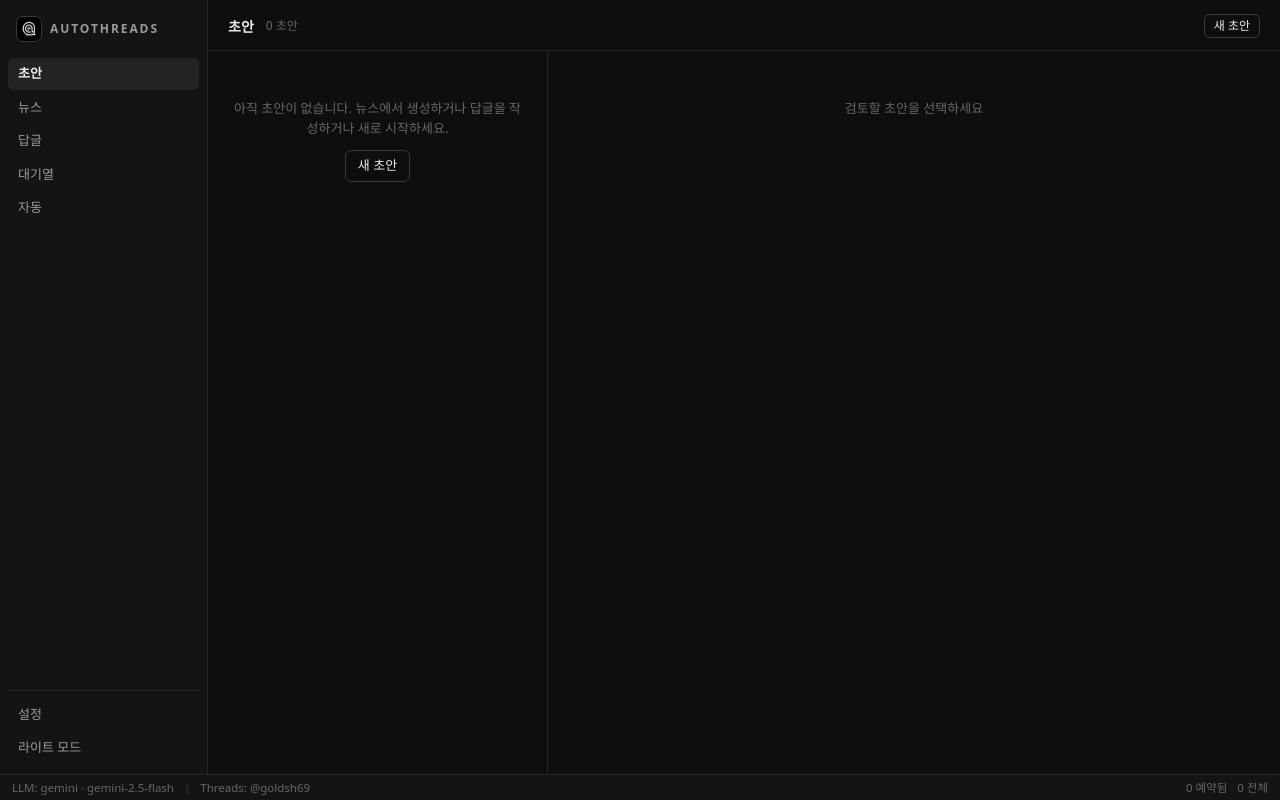
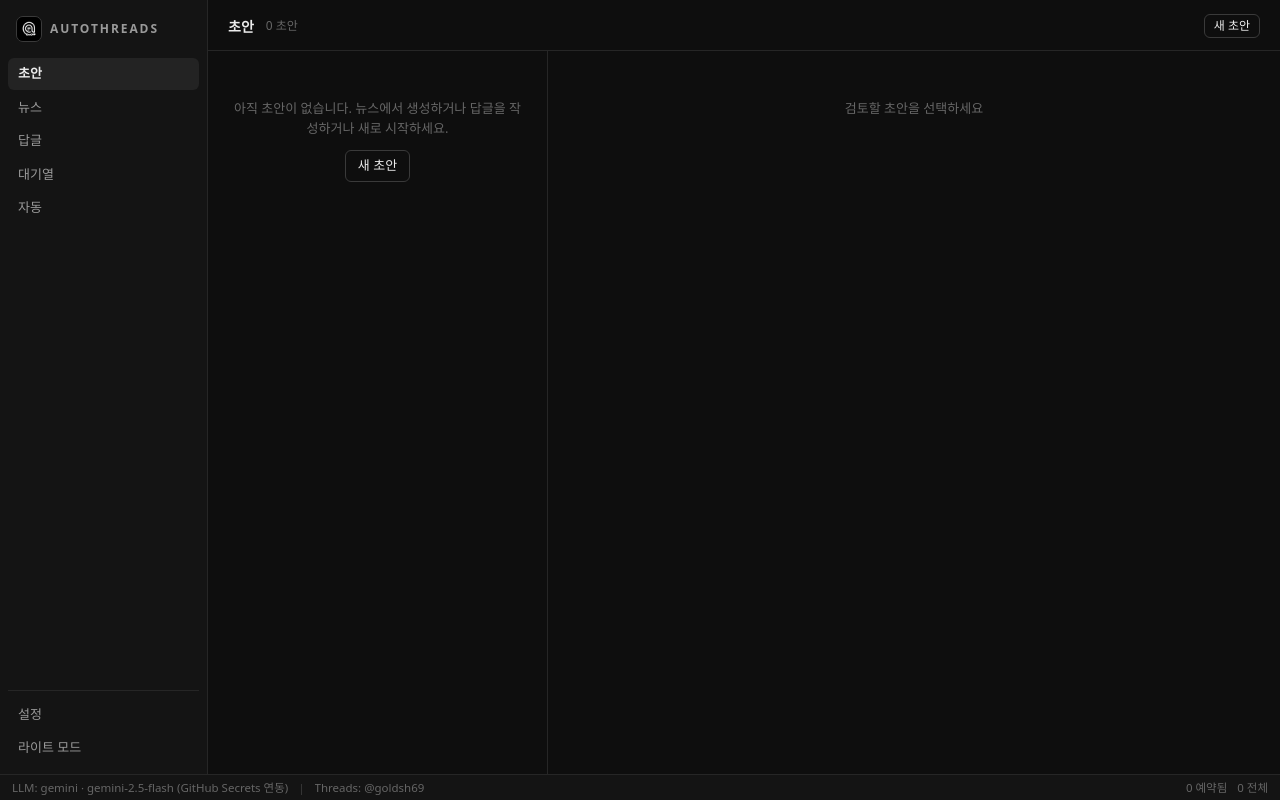
Before and after one commit to GoldSH69/ATD, a React (Vite) app: page / in a window 1280 px wide. Built offline with nearby package versions, Linux system fonts and the light colour scheme.

Commit message:
fix: update StatusBar to indicate GitHub Secrets connection in web mode

```diff
--- a/src/components/StatusBar.tsx
+++ b/src/components/StatusBar.tsx
@@ -20,27 +20,25 @@ export default function StatusBar() {
           : llm.provider === 'other'
             ? llm.other.model || 'custom'
             : llm.local.model
-  const llmReady =
-    llm.provider === 'local'
-      ? Boolean(llm.local.baseUrl)
-      : llm.provider === 'other'
-        ? Boolean(llm.other.baseUrl)
-        : Boolean(llm[llm.provider].apiKey)
-  const threadsReady = Boolean(settings.threads.accessToken)
+  const isWebMode = typeof (window as unknown as { electron?: unknown }).electron === 'undefined'
+  const llmReady = isWebMode || Boolean(llm[llm.provider]?.apiKey) || Boolean(llm.local?.baseUrl)
+  const threadsReady = isWebMode || Boolean(settings.threads.accessToken)
   const scheduled = drafts.filter((d) => d.status === 'scheduled').length
   const failed = drafts.filter((d) => d.status === 'failed').length
 
   return (
+
     <footer className="statusbar">
       <span className="status-item">
-        LLM: {llm.provider} · {model}
-        {!llmReady && ` (${text.notConfigured})`}
+        LLM: {llm.provider || 'gemini'} · {model || 'gemini-2.5-flash'}
+        {llmReady ? ' (GitHub Secrets 연동)' : ` (${text.notConfigured})`}
       </span>
       <span className="status-sep">|</span>
       <span className="status-item">
-        Threads: {threadsReady ? settings.threads.username ? `@${settings.threads.username}` : text.configured : text.notConfigured}
+        Threads: {threadsReady ? (settings.threads.username ? `@${settings.threads.username}` : 'GitHub Secrets 연동') : text.notConfigured}
       </span>
       <span className="grow" />
+
       {autopilot?.running && (
         <button
           className="status-item link"
```
Also changed, not shown: 1 other file (tests, documents, lock files or other folders).
